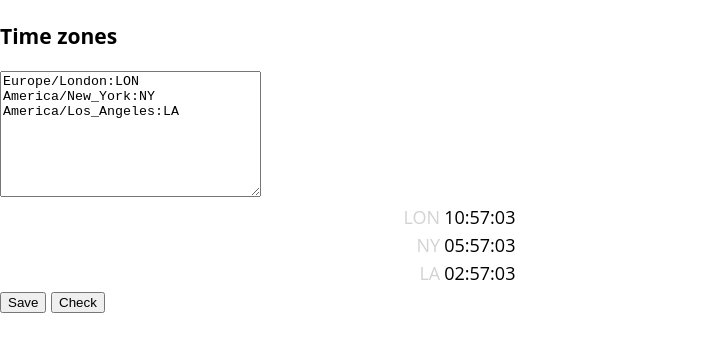
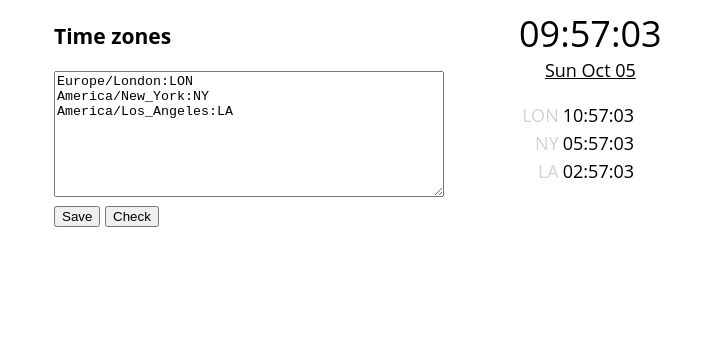
Before and after one commit to kamrik/TZClockExt, a browser extension: page options.html in a window 1280 px wide. Shown: the whole page, without its empty margins (0-723 px from the left). Drawn offline with Linux system fonts and the light colour scheme.

Commit message:
Make settings page look usable

```diff
--- a/options.html
+++ b/options.html
@@ -6,17 +6,26 @@
 </head>
 <body>
 
+<div id="text-container">
     <h3> Time zones </h3>
+    <textarea rows="8" cols="30" name="zonelist" id="zonelist"> </textarea>
+    <button id="save">Save</button>
+    <button id="check">Check</button>
+    <div id="status"></div>
+</div>
 
-<textarea rows="8" cols="30" name="zonelist" id="zonelist"> </textarea>
 
+<div id="options_clock_container" class="container">
+    <div id="local">
+      <div id="time"></div>
+      <div id="date"></div>
+
+    </div>
     <div id="tbl-container">
       <table id="tbl"></table>
     </div>
+</div>
 
-<div id="status"></div>
-<button id="save">Save</button>
-<button id="check">Check</button>
 
 <script src="clock.js"></script>
 <script src="options.js"></script>
--- a/styles.css
+++ b/styles.css
@@ -64,3 +64,18 @@ body {
     outline: none;
     text-decoration: none;
 }
+
+#text-container {
+  float:left;
+  min-width: 30%;
+  margin-left: 3em;
+  margin-right: 3em;
+}
+
+#options_clock_container {
+  float: left;
+}
+
+#zonelist {
+  width: 100%;
+}
```
Also changed, not shown: TODO.md (+4 -3 lines). Lines whose indentation alone changed are shown as unchanged.
